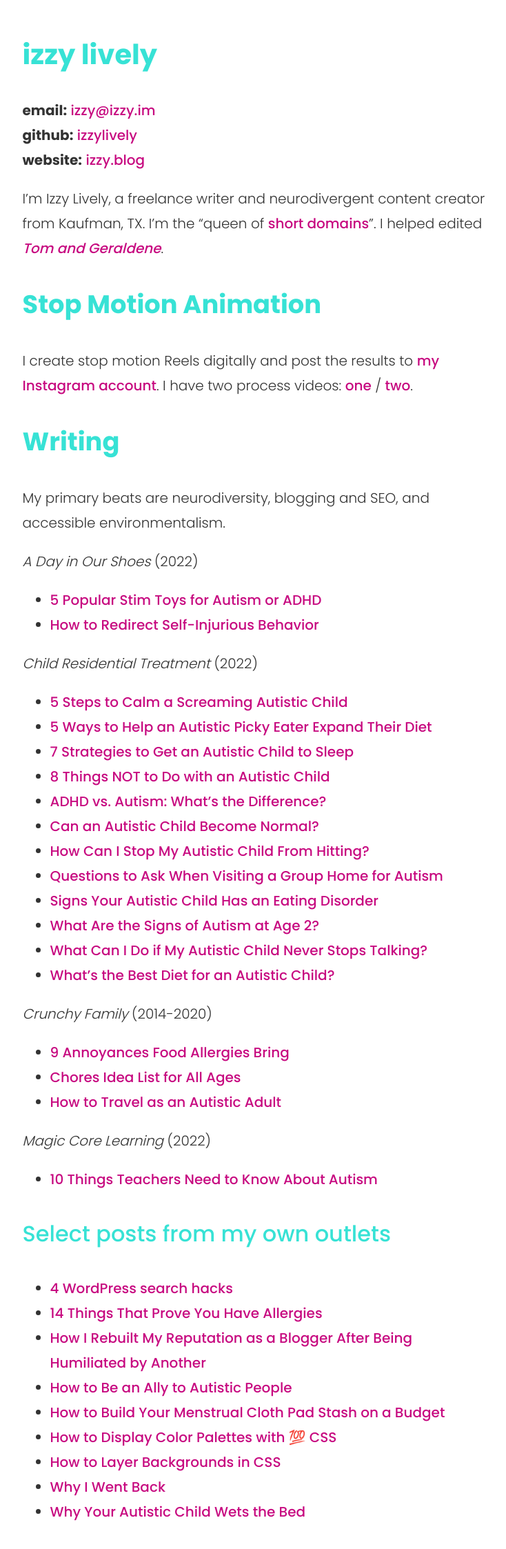
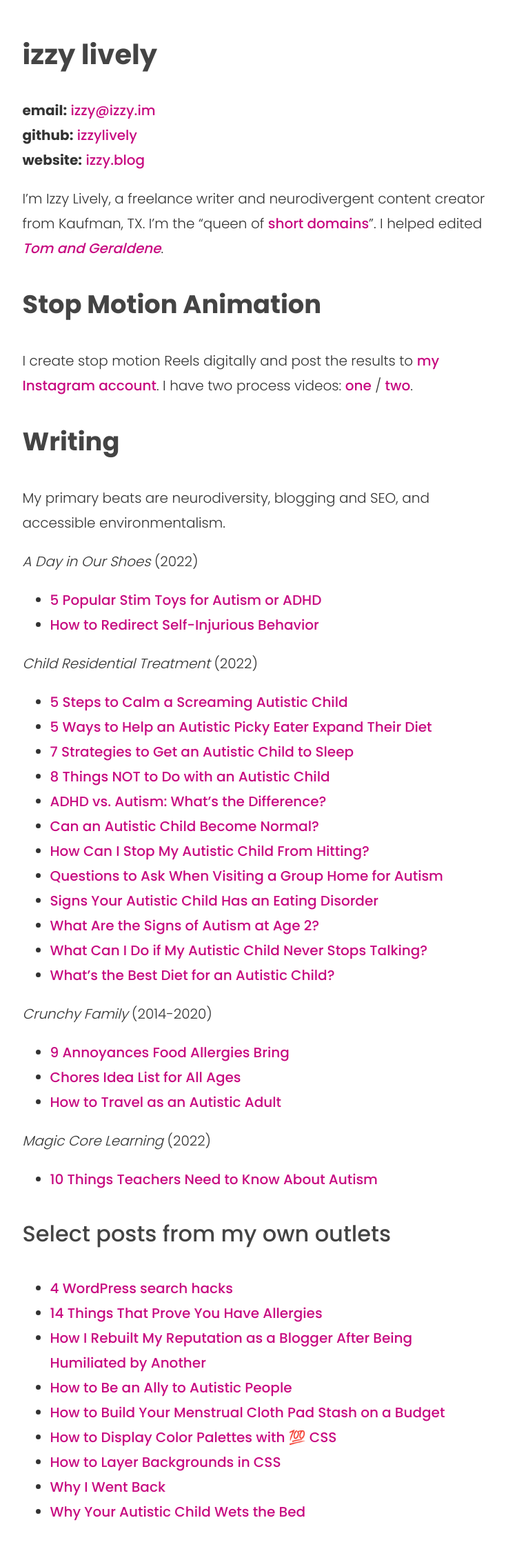
Before and after one commit to autisticjane/autisticjane.github.io, a Jekyll site: the page built from index.md, in a window 1280 px wide. Shown: the whole page at 69% size, without its empty margins (270-1004 px from the left). Built offline with Jekyll 4.4.1, drawn with Linux system fonts in a browser that asks for light colours.

Commit message:
--color-heading

```diff
--- a/css/style.css
+++ b/css/style.css
@@ -21,7 +21,7 @@
 	--font-family:'Poppins', sans-serif;
 	--font-highlight-color: #FBCB0A; /* <mark> text */
 	--font-line-height:1.8;
-	--color-heading: #37E2D5
+	--color-heading: #444
 }
 
 *{
```
